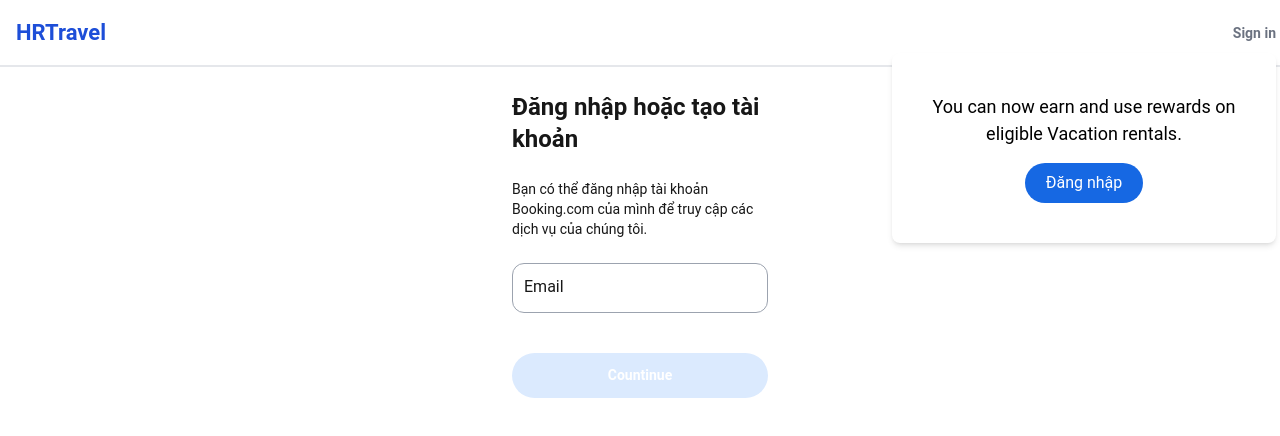
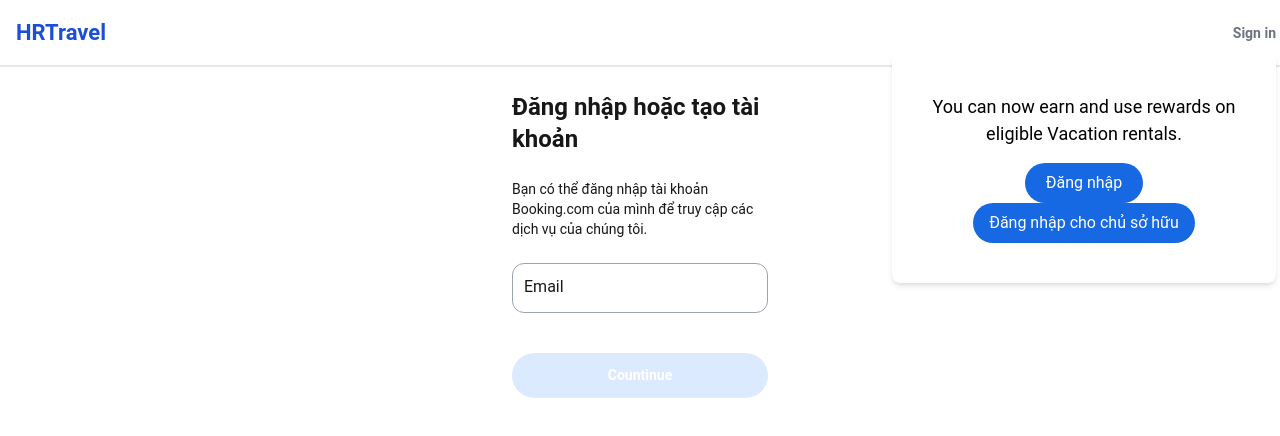
Before and after one commit to Khoa-CNTT/TKWHTTVV2437, a Next.js app in the folder frontend/: page /login in a window 1280 px wide. Both pictures are taken after a click on the button "Sign in". Shown: the top 436 px of the page. Built offline with nearby package versions, Linux system fonts and the light colour scheme.

Commit message:
update header

```diff
--- a/frontend/src/components/header/Header.tsx
+++ b/frontend/src/components/header/Header.tsx
@@ -87,6 +87,12 @@ const Header = () => {
                   >
                     Đăng nhập
                   </button>
+                  <button
+                    className="bg-primary text-white px-4 py-2 rounded-3xl hover:bg-blue-600  hover:opacity-80"
+                    onClick={handleNavigateLogin} // Đóng modal khi click vào nút
+                  >
+                    Đăng nhập cho chủ sở hữu
+                  </button>
                 </div>
               </div>
             )}
```
